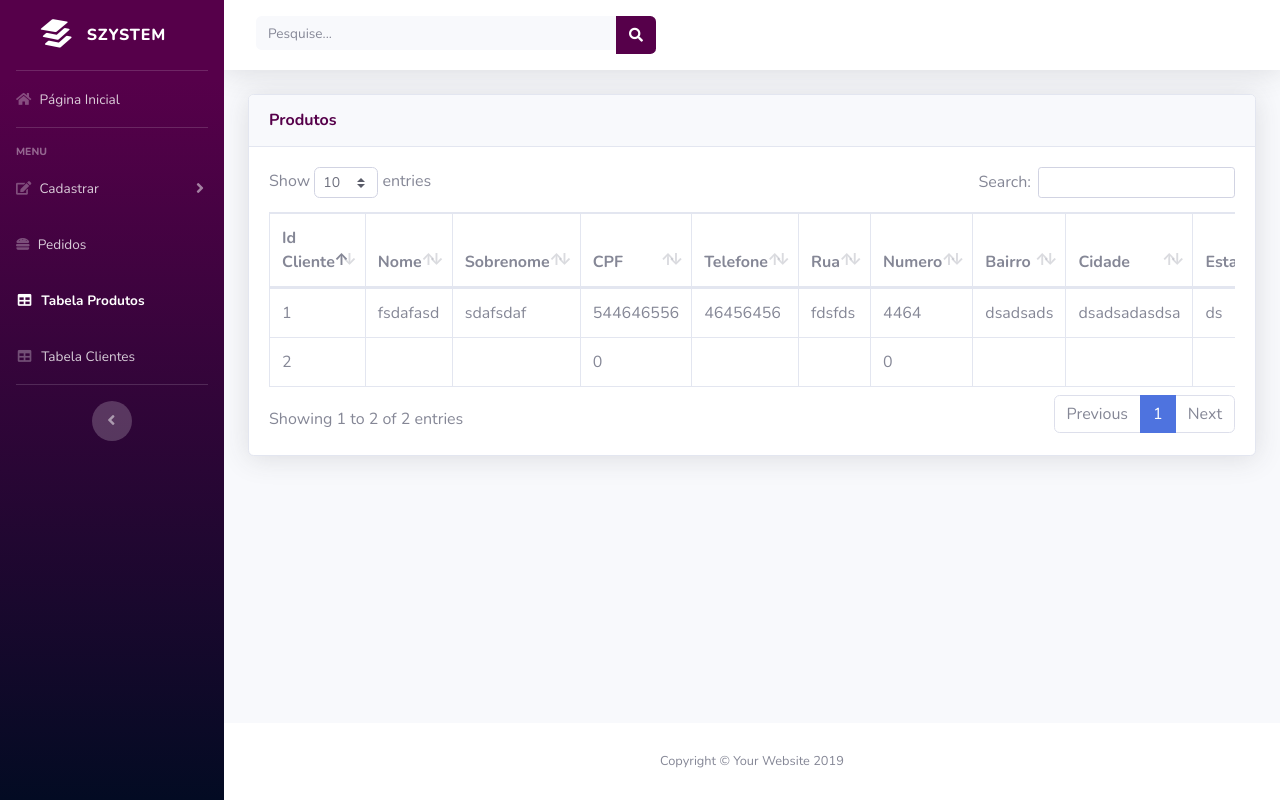
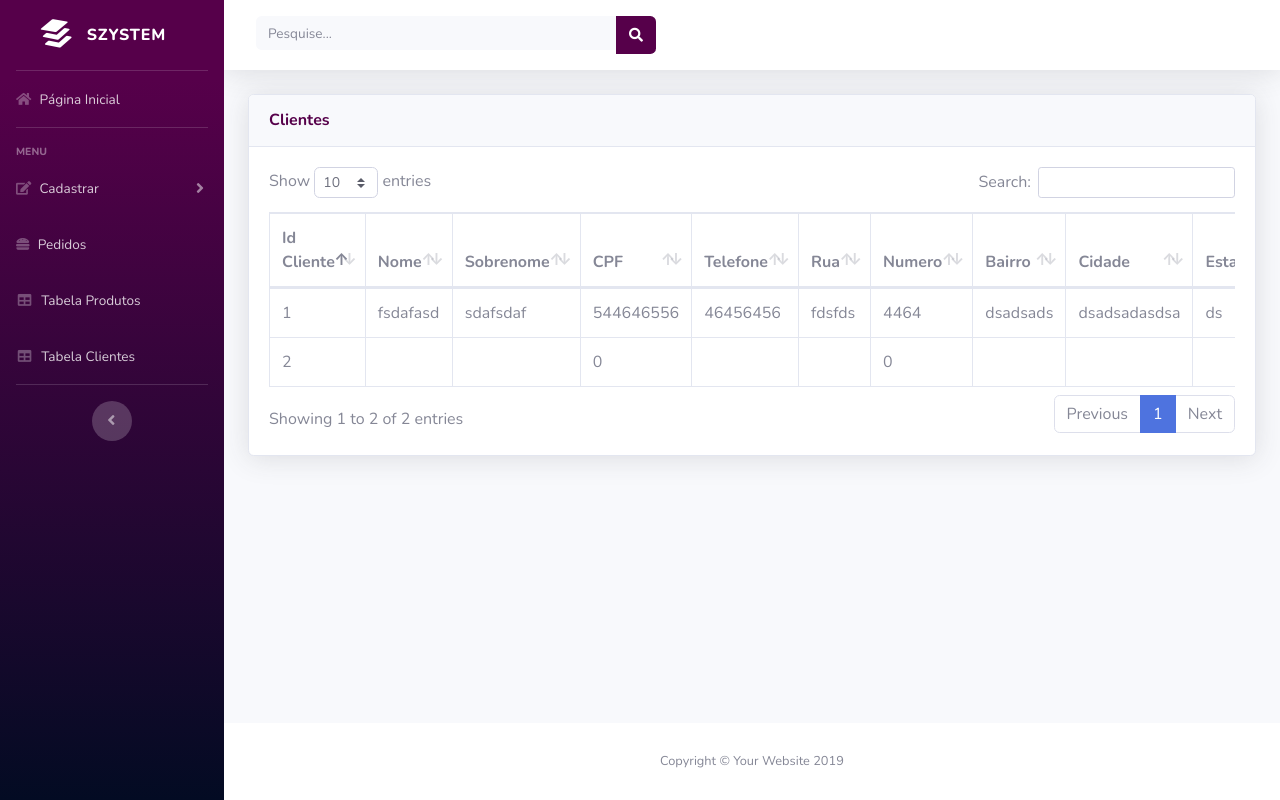
Before and after one commit to WesleySzy/projetoBiblioteca, a PHP site: page /interface_rel_clientes.php in a window 1280 px wide. Run offline with PHP 8.4, Linux system fonts and the light colour scheme; data comes from the database, SQL or seed files in the repository.

Commit message:
Atualizacao 22/06/2019
Tela de relacao de clientes

```diff
--- a/interface_rel_clientes.php
+++ b/interface_rel_clientes.php
@@ -80,7 +80,7 @@
       </li>
 
       <!-- Nav Item - Tables -->
-      <li class="nav-item active">
+      <li class="nav-item ">
         <a class="nav-link" href="interface_rel_produtos.php">
           <i class="fas fa-fw fa-table"></i>
           <span>Tabela Produtos</span></a>
@@ -165,7 +165,7 @@
           <!-- DataTables -->
           <div class="card shadow mb-4">
             <div class="card-header py-3">
-              <h6 class="m-0 font-weight-bold" style="color: #56004a;">Produtos</h6>
+              <h6 class="m-0 font-weight-bold" style="color: #56004a;">Clientes</h6>
             </div>
             <div class="card-body">
               <div class="table-responsive">
```
